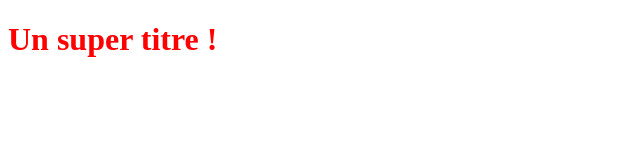
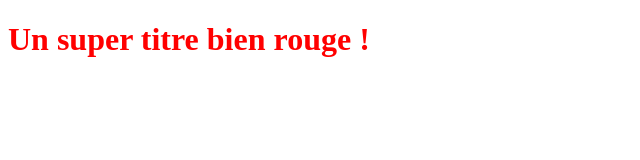
Before and after one commit to pasckoo/OpenclassRoomsProject, a plain HTML site: page index.html in a window 1280 px wide. Shown: the whole page, without its empty margins (0-640 px from the left). Drawn offline with Linux system fonts and the light colour scheme.

Commit message:
Ajout de bien rouge dans H1

```diff
--- a/index.html
+++ b/index.html
@@ -5,6 +5,6 @@
    <link rel="stylesheet" type="text/css" href="styles.css">
 </head>
 <body>
-   <h1>Un super titre !</h1>
+   <h1>Un super titre bien rouge !</h1>
 </body>
 </html>
```
